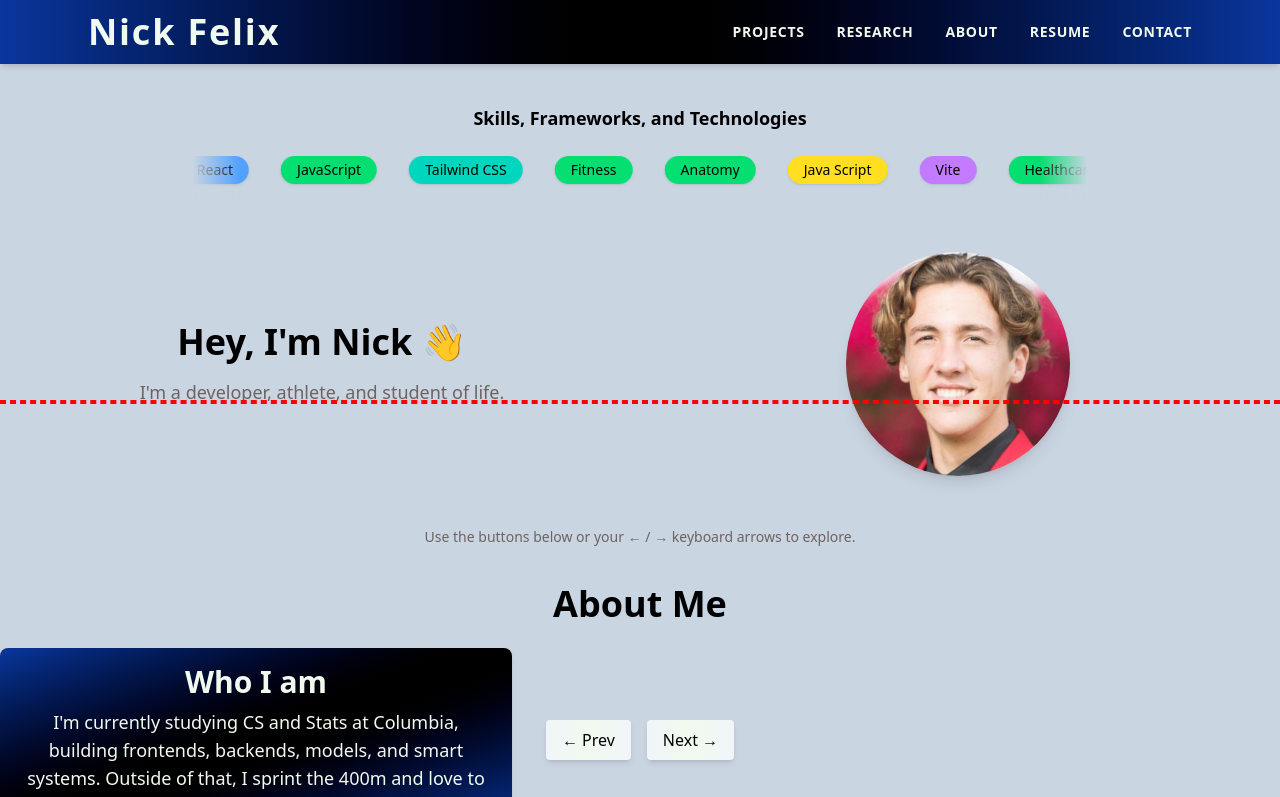
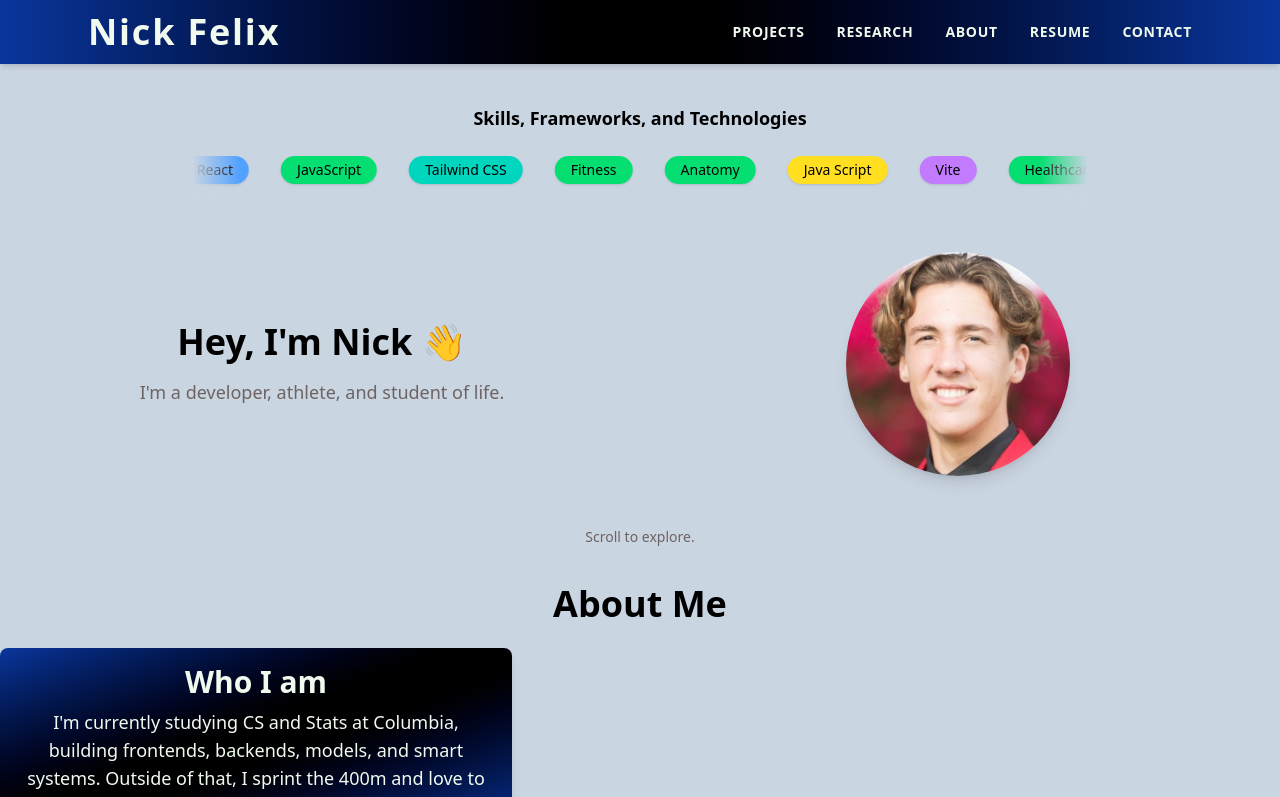
Before and after one commit to nicorox247/Nick-Felix-Site, a React (Vite) app: page / in a window 1280 px wide. Shown: the top 797 px of the page. Built offline with nearby package versions, Linux system fonts and the light colour scheme.

Commit message:
Fully working scrolling behavior, removed buttons and arrows for now

```diff
--- a/src/pages/About.jsx
+++ b/src/pages/About.jsx
@@ -1,5 +1,5 @@
 // src/pages/About.jsx
-import { useState, useRef, useEffect, useMemo } from 'react';
+import { useState, useRef, useEffect, useMemo, useCallback } from 'react';
 import AthleteSprite from '../components/AthleteSprite';
 import TimelineNode from '../components/TimelineNode';
 import ProjectTagTicker from '../components/ProjectTagTicker';
@@ -56,6 +56,9 @@ export default function About() {
   const [isRunning, setIsRunning] = useState(false);
   const [facingLeft, setFacingLeft] = useState(false);
   const nodeRefs = useRef([]);
+  const arrowTriggeredRef = useRef(false);
+  const [isFirstRender, setIsFirstRender] = useState(true);
+
 
   const allTags = useMemo(
     () => [...new Set(projectData.flatMap(p => p.tags).filter(t => typeof t === 'string'))],
@@ -63,15 +66,16 @@ export default function About() {
   );
 
   // Arrow / jump handler stays the same:
-  const handleArrowClick = (direction) => {
+  const handleArrowClick = useCallback((direction) => {
     const newIndex = activeIndex + direction;
     if (newIndex < 0 || newIndex >= timelineData.length) return;
 
+    arrowTriggeredRef.current = true;
     setIsRunning(true);
     setActiveIndex(newIndex);
     setFacingLeft(newIndex % 2 === 0);     // parity-based
     setTimeout(() => setIsRunning(false), 700);
-  };
+  }, [activeIndex]);
 
   // Simplified scroll logic:
   useEffect(() => {
@@ -96,6 +100,7 @@ export default function About() {
         if (newActive !== activeIndex) {
           const direction = newActive > activeIndex ? 1 : -1;
           handleArrowClick(direction);
+          arrowTriggeredRef.current = false;
         }
 
         ticking = false;
@@ -116,18 +121,18 @@ export default function About() {
   }, [handleArrowClick]);
 
 
-// // Auto Scroll mechanism
-//   useEffect(() => {
-//     const node = nodeRefs.current[activeIndex];
-//     if (node && !isFirstRender) {
-//       node.scrollIntoView({
-//         behavior: 'smooth',
-//         block: 'center',
-//       });
-//     } else if (isFirstRender) {
-//       setIsFirstRender(false); // allow future scrolls
-//     }
-//   }, [activeIndex]);
+  //Arrow click auto scroll
+  // useEffect(() => {
+  //   const node = nodeRefs.current[activeIndex];
+  //   if (!isFirstRender && arrowTriggeredRef.current && node) {
+  //     node.scrollIntoView({ behavior: 'smooth', block: 'center' });
+  //     arrowTriggeredRef.current = false;
+  //   }
+  //   if (isFirstRender) {
+  //     setIsFirstRender(false);
+  //   }
+  // }, [activeIndex]);
+
 
 
   return (
@@ -151,13 +156,18 @@ export default function About() {
 
         {/* Instruction above timeline */}
         <p className="text-center text-sm text-muted animate-wave">
-          Use the buttons below or your ← / → keyboard arrows to explore.
+          Scroll to explore.
         </p>
+        {/* <p className="text-center text-sm text-muted animate-wave">
+          Scroll or click ← / → keyboard arrows to explore.
+        </p> */}
 
         {/* Timeline section */}
         <div className="relative overflow-hidden pb-12 ">
             <h1 className="text-4xl font-bold text-center pt-10 pb-6">About Me</h1>
-            <div
+
+            {/* Scrolling Debugger div */}
+            {/* <div
             style={{
               position: 'fixed',
               top: '50vh',
@@ -166,8 +176,7 @@ export default function About() {
               border: '2px dashed red',
               pointerEvents: 'none',
               zIndex: 9999,
-  }}
-/>
+            }}/> */}
 
 
             {/* Wrapper to push entire timeline content down */}
@@ -189,7 +198,7 @@ export default function About() {
         </div>
 
         {/* Sticky nav buttons */}
-        <div className="sticky bottom-10 z-30 flex justify-center gap-4 px-6">
+        {/* <div className="sticky bottom-10 z-30 flex justify-center gap-4 px-6">
           <button
             className="px-4 py-2 rounded button-secondary shadow-md"
             onClick={() => handleArrowClick(-1)}
@@ -202,7 +211,7 @@ export default function About() {
           >
             Next →
           </button>
-        </div>
+        </div> */}
 
     </div>
   );
```
Also changed, not shown: src/styles/About.css (+12 -0 lines). Lines whose indentation alone changed are shown as unchanged.
